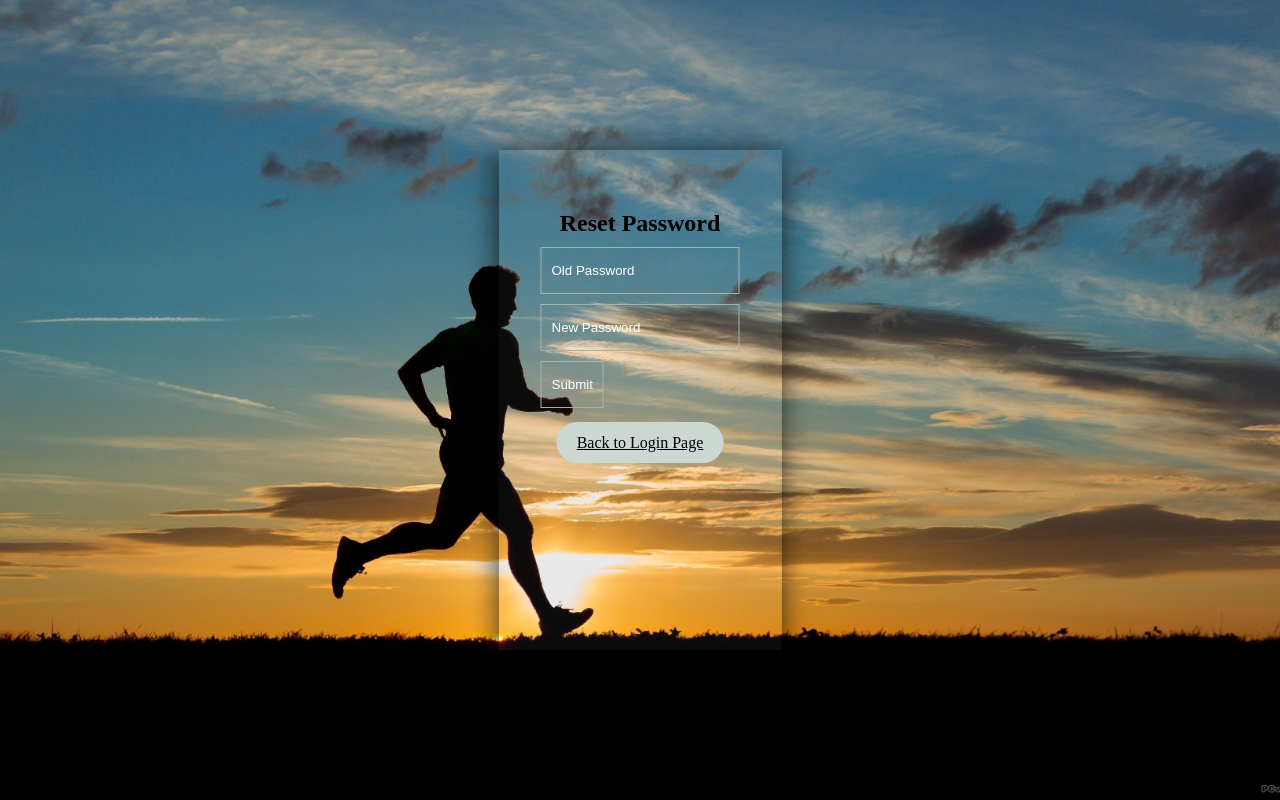
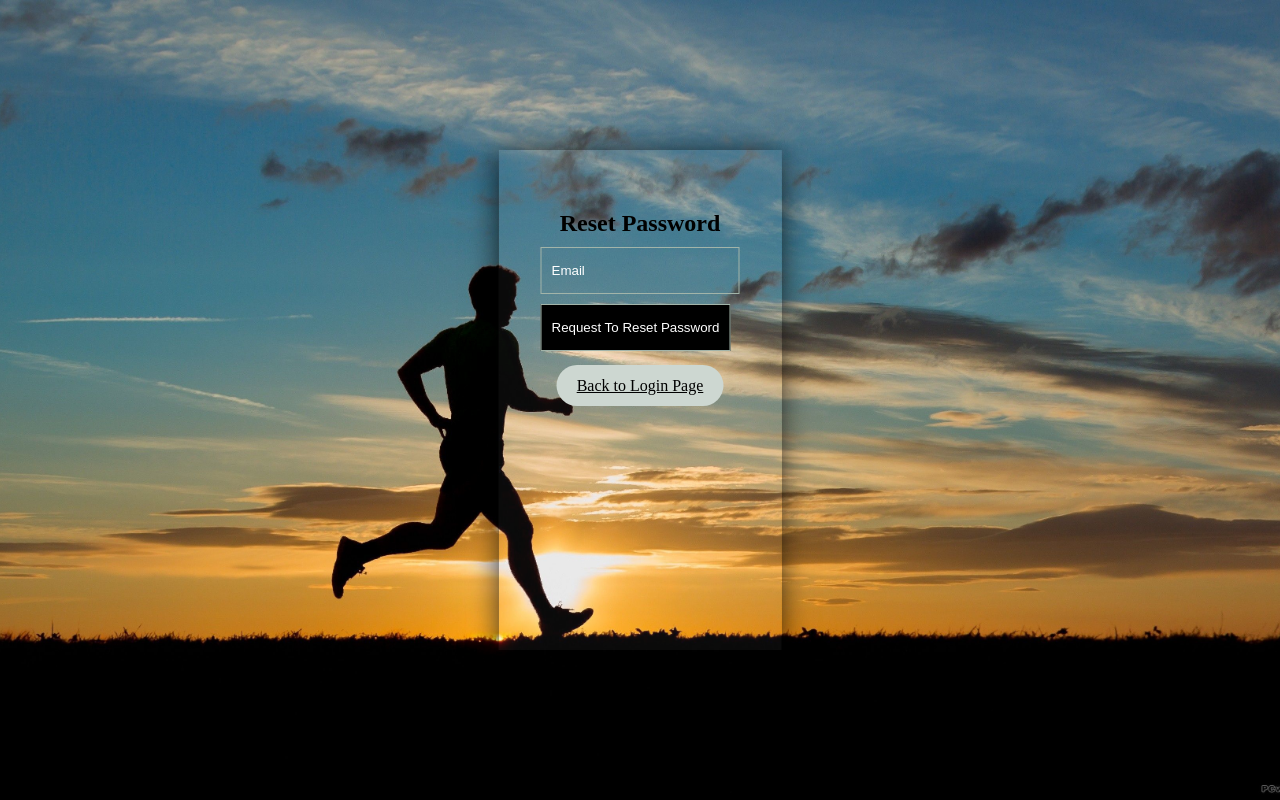
Before and after one commit to LCherop/IAP, a PHP site: page /reset.php in a window 1280 px wide. Run offline with PHP 8.4, Linux system fonts and the light colour scheme.

Commit message:
Update reset.php

```diff
--- a/Lab1/reset.php
+++ b/Lab1/reset.php
@@ -13,12 +13,9 @@
 	<div class="content">
 		<form>
 			<span></span>
-			<input type="Password" name="passO" placeholder="Old Password">
+			<input type="email" name="Uemail" placeholder="Email">
 
-			<span></span>
-			<input type="Password" name="passN" placeholder="New Password">
-
-			<input type="submit" name="Reset Password">
+			<input type="submit" name="rp" value="Request To Reset Password" style="background-color: black;">
 
 			<a href="login.php" class="btn">Back to Login Page</a>
 		</form>
```
